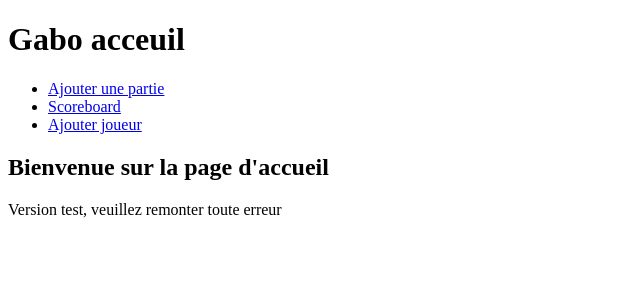
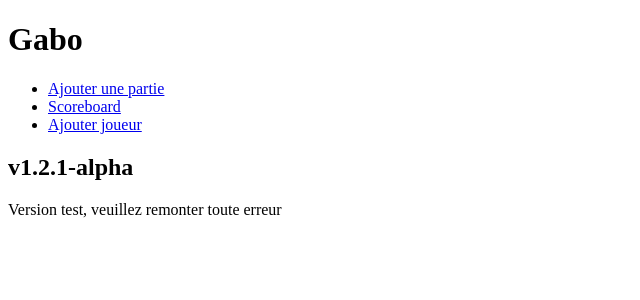
Before and after one commit to LagadGlav/Gabo_Dev, a Flask app: page / in a window 1280 px wide. Shown: the top 300 px of the page, without its empty margins (0-640 px from the left). Run offline with Flask 2, Linux system fonts and the light colour scheme.

Commit message:
Update accueil.html

```diff
--- a/APP/Front_End/templates/accueil.html
+++ b/APP/Front_End/templates/accueil.html
@@ -5,7 +5,7 @@
 
 {% block content %}
 <header>
-    <h1>Gabo acceuil</h1>
+    <h1>Gabo</h1>
     <nav>
         <ul>
             <li><a href="{{ url_for('main.ajouter_partie') }}">Ajouter une partie</a></li>
@@ -16,7 +16,7 @@
 </header>
 
 <main>
-    <h2>Bienvenue sur la page d'accueil</h2>
+    <h2>v1.2.1-alpha</h2>
 </main>
 
 <footer>
```
